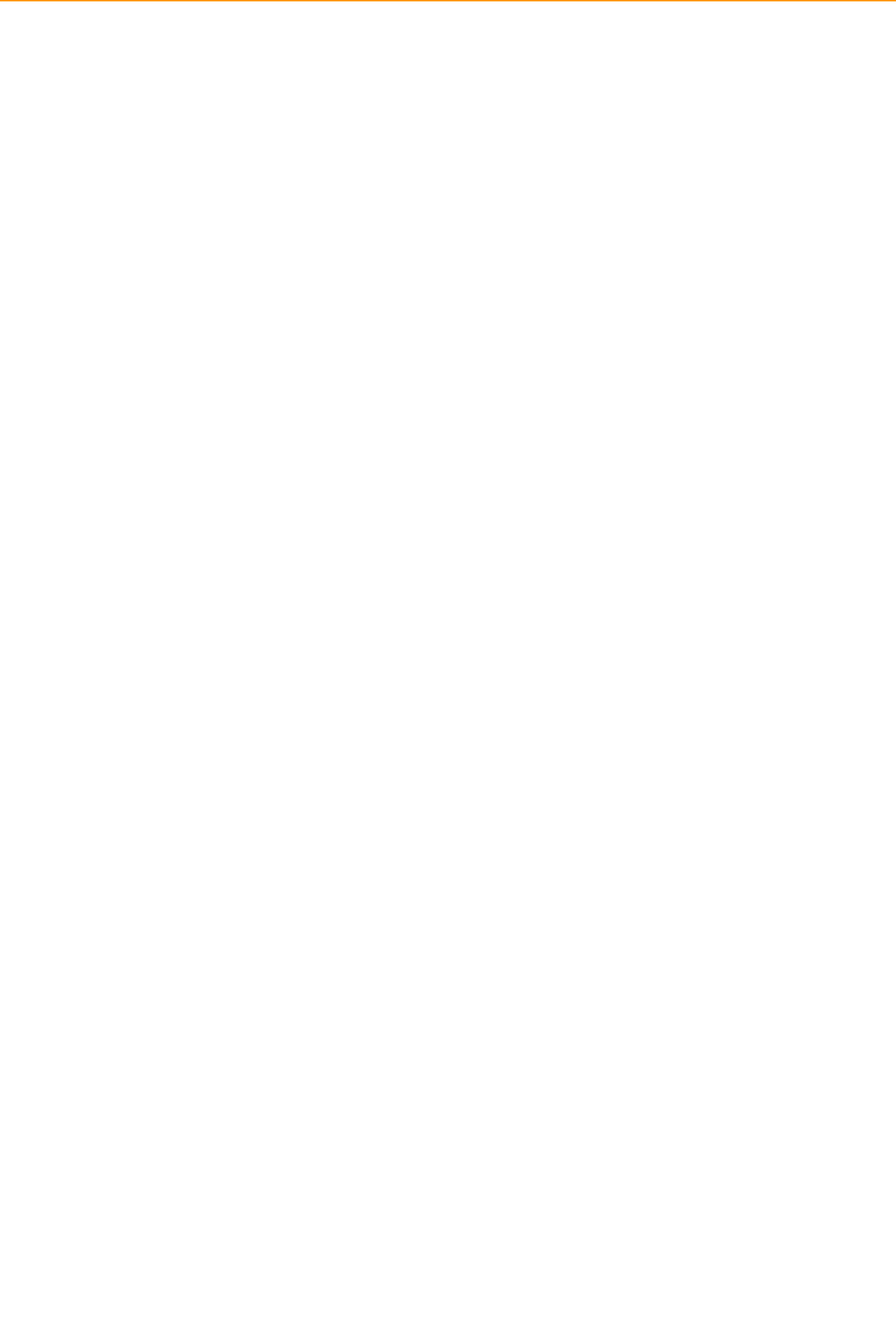
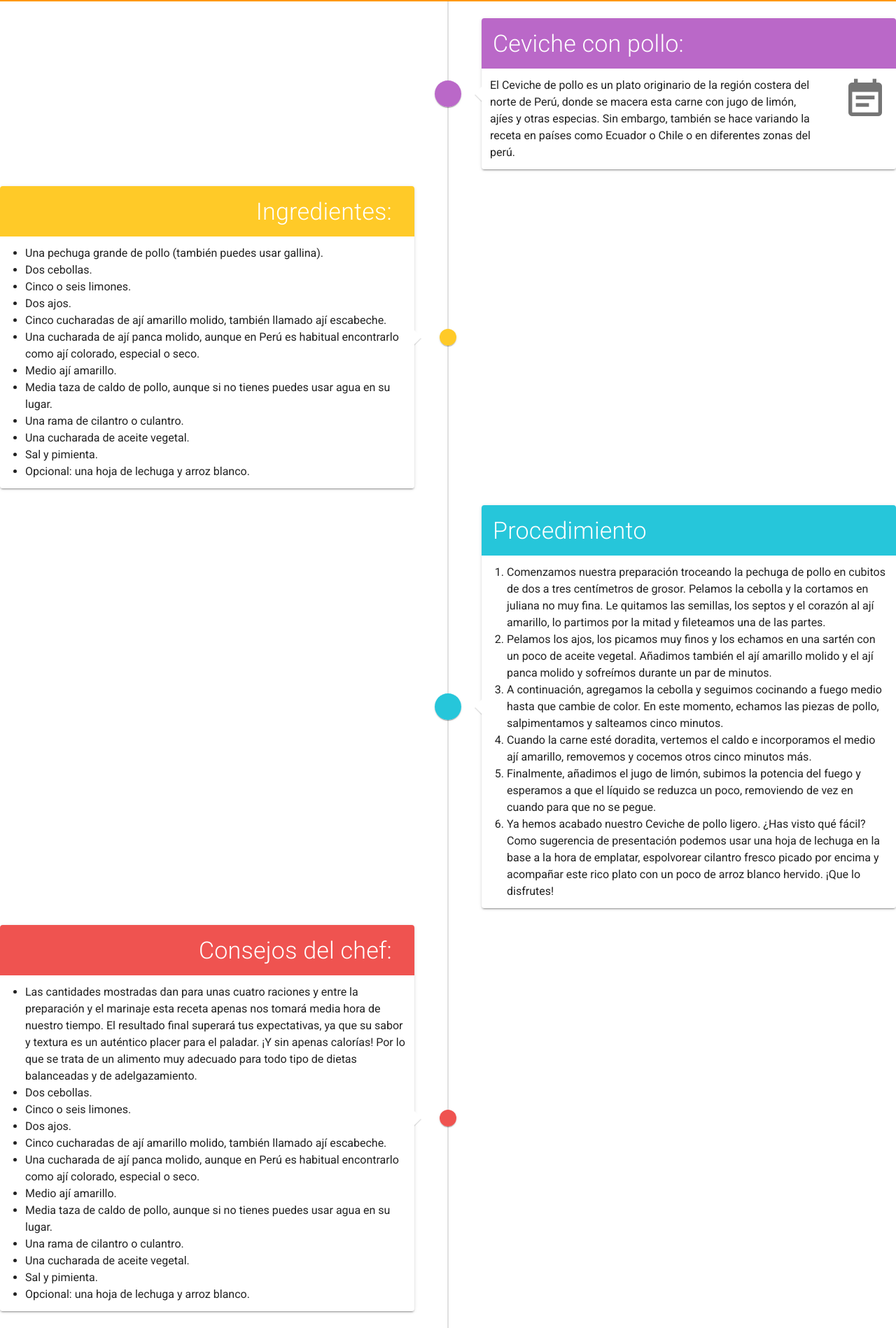
Before and after one commit to CaffoAaron/Homemade_web_Frontend-Experimentos, a Vue app: page /homechef/receta in a window 1280 px wide. Shown: the part 62-1960 px from the top of the page at 70% size. Before the commit the page ends 800 px from the top, so only its background shows below. Built offline with nearby package versions, Linux system fonts and the light colour scheme; grey boxes are pictures that could not be loaded.

Commit message:
receta ya se ve

```diff
--- a/src/App.vue
+++ b/src/App.vue
@@ -39,7 +39,7 @@
             target="_blank"
             text
         >
-          <router-link to="/homechef/recipe">
+          <router-link to="/homechef/receta">
             <span class="mr-2">Mis Recetas</span>
           </router-link>
 
--- a/src/components/receta.vue
+++ b/src/components/receta.vue
@@ -1,13 +1,13 @@
 <template>
   <v-timeline :dense="$vuetify.breakpoint.smAndDown">
-    <v-timeline-item color="orange" fill-dot right>
+    <v-timeline-item color="purple lighten-2" fill-dot right>
       <v-card>
-        <v-card-title class="gray">
-          <v-icon dark size="42" class="mr-4">
+        <v-card-title class="purple lighten-2">
+          <!--v-icon dark size="42" class="mr-4">
             mdi-magnify
-          </v-icon>
+          </v-icon-->
           <h2 class="display-1 white--text font-weight-light">
-            Ceviche con pollo
+            Ceviche con pollo:
           </h2>
         </v-card-title>
         <v-container>
@@ -31,9 +31,9 @@
           <h2 class="display-1 mr-4 white--text font-weight-light">
             Ingredientes:
           </h2>
-          <v-icon dark size="42">
+          <!--v-icon dark size="42">
             mdi-home-outline
-          </v-icon>
+          </v-icon-->
         </v-card-title>
         <v-container>
           <ul>
@@ -81,9 +81,9 @@
     <v-timeline-item color="cyan lighten-1" fill-dot right>
       <v-card>
         <v-card-title class="cyan lighten-1">
-          <v-icon class="mr-4" dark size="42">
+          <!--v-icon class="mr-4" dark size="42">
             mdi-email-outline
-          </v-icon>
+          </v-icon-->
           <h2 class="display-1 white--text font-weight-light">
             Procedimiento
           </h2>
@@ -113,18 +113,66 @@
       </v-card>
     </v-timeline-item>
 
-    <br><br>
-    <hr>
-    <br><br>
 
-    <H1>Consejos del chef </H1>
+    <v-timeline-item color="red lighten-1" fill-dot left small>
+      <v-card>
+        <v-card-title class="red lighten-1 justify-end">
+          <h2 class="display-1 mr-4 white--text font-weight-light">
+            Consejos del chef:
+          </h2>
+          <!--v-icon dark size="42">
+            mdi-home-outline
+          </v-icon-->
+        </v-card-title>
+        <v-container>
+          <ul>
+            <li style="font-weight: 400;">
+              <span style="font-weight: 400;">Las cantidades mostradas dan para unas cuatro raciones y entre la preparación y el marinaje esta receta apenas nos tomará media hora de nuestro tiempo. El resultado final superará tus expectativas, ya que su sabor y textura es un auténtico placer para el paladar. ¡Y sin apenas calorías! Por lo que se trata de un alimento muy adecuado para todo tipo de dietas balanceadas y de adelgazamiento. </span>
+            </li>
+            <li style="font-weight: 400;">
+              <span style="font-weight: 400;">Dos cebollas.</span>
+            </li>
+            <li style="font-weight: 400;">
+              <span style="font-weight: 400;">Cinco o seis limones.</span>
+            </li>
+            <li style="font-weight: 400;">
+              <span style="font-weight: 400;">Dos ajos.</span>
+            </li>
+            <li style="font-weight: 400;">
+              <span style="font-weight: 400;">Cinco cucharadas de ají amarillo molido, también llamado ají escabeche.</span>
+            </li>
+            <li style="font-weight: 400;">
+              <span style="font-weight: 400;">Una cucharada de ají panca molido, aunque en Perú es habitual encontrarlo como ají colorado, especial o seco.</span>
+            </li>
+            <li style="font-weight: 400;">
+              <span style="font-weight: 400;">Medio ají amarillo.</span>
+            </li>
+            <li style="font-weight: 400;">
+              <span style="font-weight: 400;">Media taza de caldo de pollo, aunque si no tienes puedes usar agua en su lugar.</span>
+            </li>
+            <li style="font-weight: 400;">
+              <span style="font-weight: 400;">Una rama de cilantro o culantro.</span>
+            </li>
+            <li style="font-weight: 400;">
+              <span style="font-weight: 400;">Una cucharada de aceite vegetal.</span>
+            </li>
+            <li style="font-weight: 400;">
+              <span style="font-weight: 400;">Sal y pimienta.</span>
+            </li>
+            <li style="font-weight: 400;">
+              <span style="font-weight: 400;">Opcional: una hoja de lechuga y arroz blanco.</span>
+            </li>
+          </ul>
+        </v-container>
+      </v-card>
+    </v-timeline-item>
+
+    <H1>Consejos del chef: </H1>
 
     <ul>
       <li style="font-weight: 400;">
-        <span style="font-weight: 400;">Las cantidades mostradas dan para unas cuatro raciones y entre la preparación y el marinaje esta receta apenas nos tomará media hora de nuestro tiempo. El resultado final superará tus expectativas, ya que su sabor y textura es un auténtico placer para el paladar. ¡Y sin apenas calorías! Por lo que se trata de un alimento muy adecuado para todo tipo de dietas balanceadas y de adelgazamiento. </span>
       </li>
       <li style="font-weight: 400;">
-        <span style="font-weight: 400;">Además, la carne de pollo posee grandes ventajas nutricionales, con un 20% más de proteínas que la carne de vaca y menos grasas. Apenas tiene hidratos de carbonos, es muy suave y se digiere de maravilla. Es una fuente natural de minerales como el calcio, fósforo, hierro, zinc, magnesio, sodio y potasio, vitaminas A, B y C, ácido fólico y otras sustancias muy beneficiosas para el organismo. </span>
       </li>
       <li style="font-weight: 400;">
         <span style="font-weight: 400;">Como todos los ceviches, puedes variar los ingredientes dependiendo de tus gustos y la disponibilidad que tengas en la cocina. Por ejemplo, prueba a añadir un poco de vinagre, chicha de jora o jugo de naranja para variar el nivel de acidez, usa perejil en lugar de cilantro o acompaña el plato con papas, yucas o rodajas de camote. De hecho, hay quien</span>
@@ -133,6 +181,9 @@
         <span style="font-weight: 400;">Si no puedes encontrar los ajíes molidos que hemos mencionado en la receta, puedes preparar una pasta casera siguiendo estos pasos: Corta dos ajíes amarillos por la mitad y quítales los septos, las semillas y los corazones. Cocínalos en agua caliente cambiando de líquido tres veces, de esta forma reduciremos considerablemente el picor y acidez de los ajíes y el sabor será mucho más delicado.</span>
       </li>
     </ul>
+    <br><br>
+    <hr>
+    <br><br>
   </v-timeline>
 </template>
 
--- a/src/router/index.js
+++ b/src/router/index.js
@@ -37,6 +37,11 @@ const routes = [
     path: '/homechef/recipe',
     name: 'recipe',
     component: () => import('../components/recipe')
+  },
+  {
+    path: '/homechef/receta',
+    name: 'recipe',
+    component:()=>import('../components/receta')
   }
 ]
 
```
